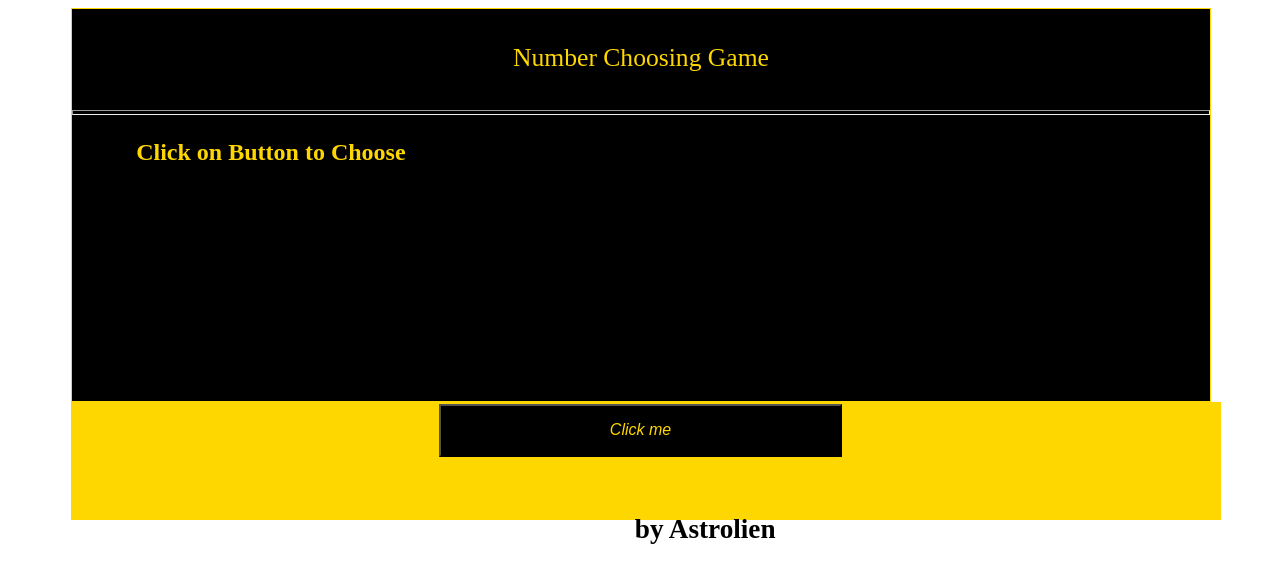
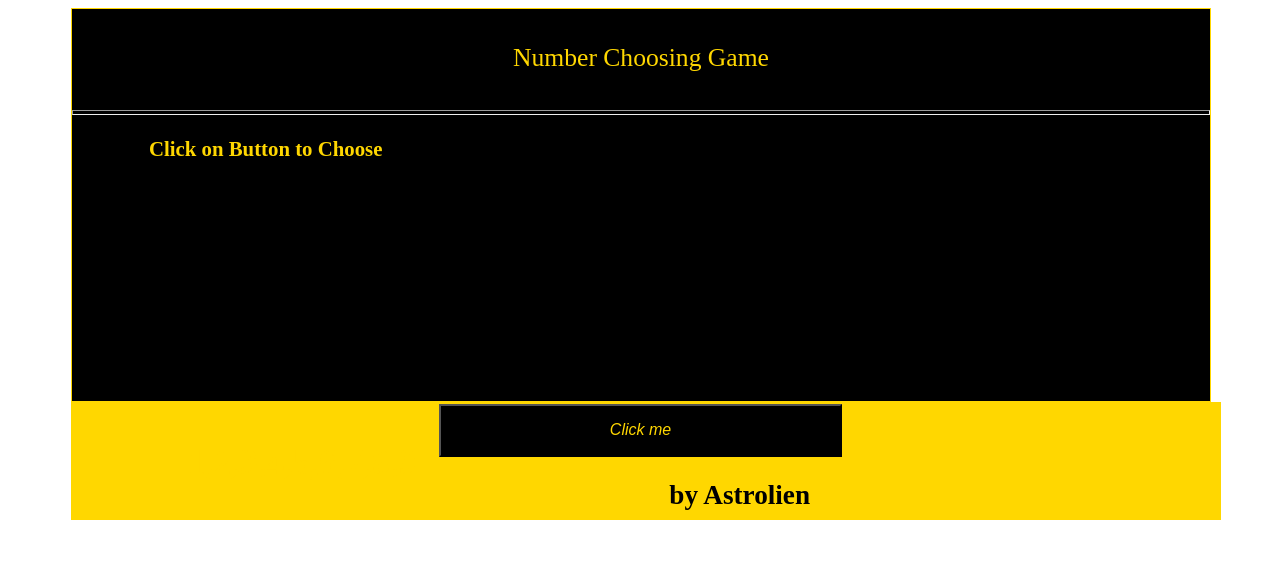
Before and after one commit to mohitkakandwar/Astrolien, a plain HTML site: page index.html in a window 1280 px wide. Drawn offline with Linux system fonts and the light colour scheme.

Commit message:
Update random2.css

```diff
--- a/random2.css
+++ b/random2.css
@@ -49,8 +49,8 @@
 
 #name{
     font-size: 170%;
-    margin-left:  49%;
-    margin-top: 5%;
+    margin-left:  52%;
+    margin-top: 2%;
 
 }
 
@@ -58,8 +58,8 @@
 
 #hed1{
 
-    margin-left:  5%;
-    font-size: 150%;
+    margin-left:  6%;
+    font-size: 130%;
     color: gold;
     position: fixed;
 }
```
